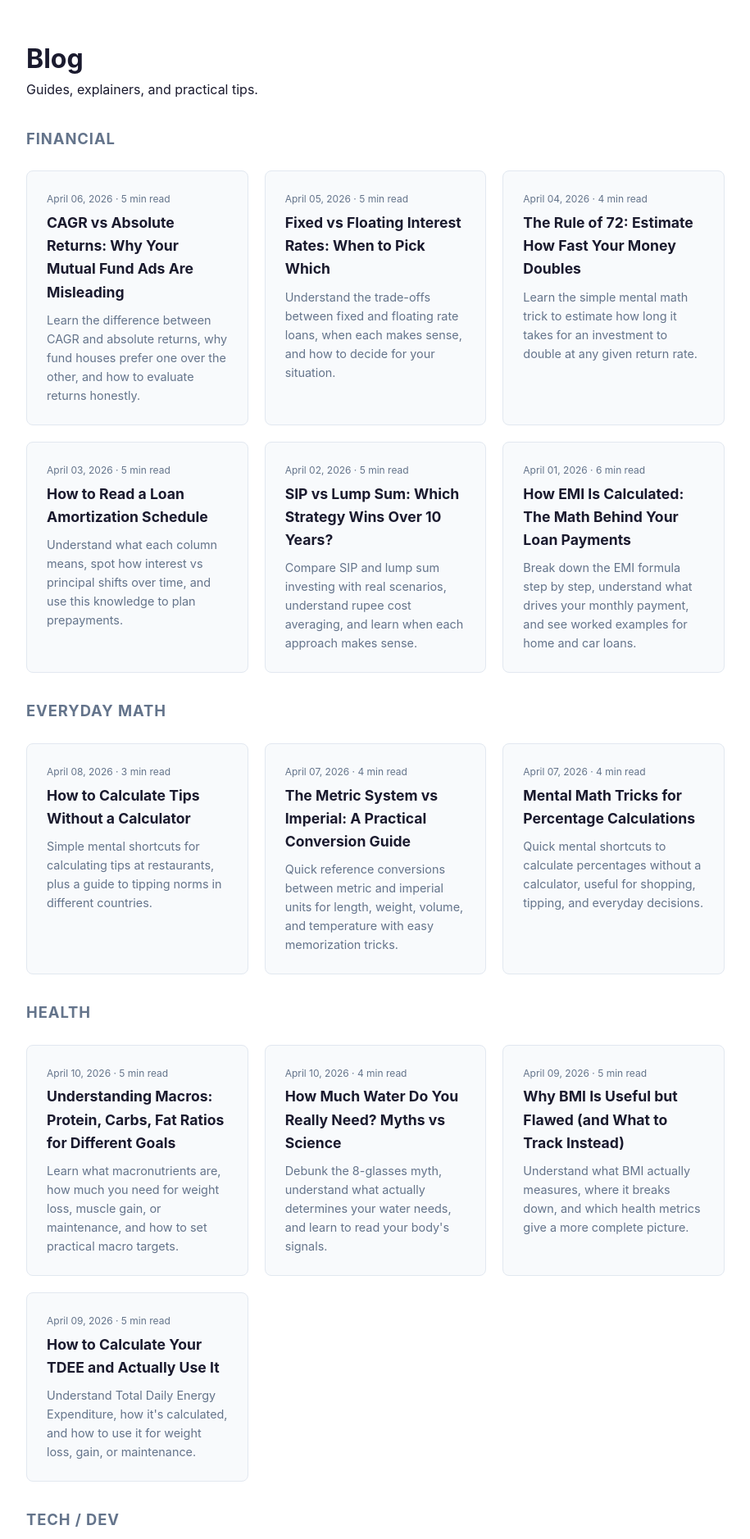
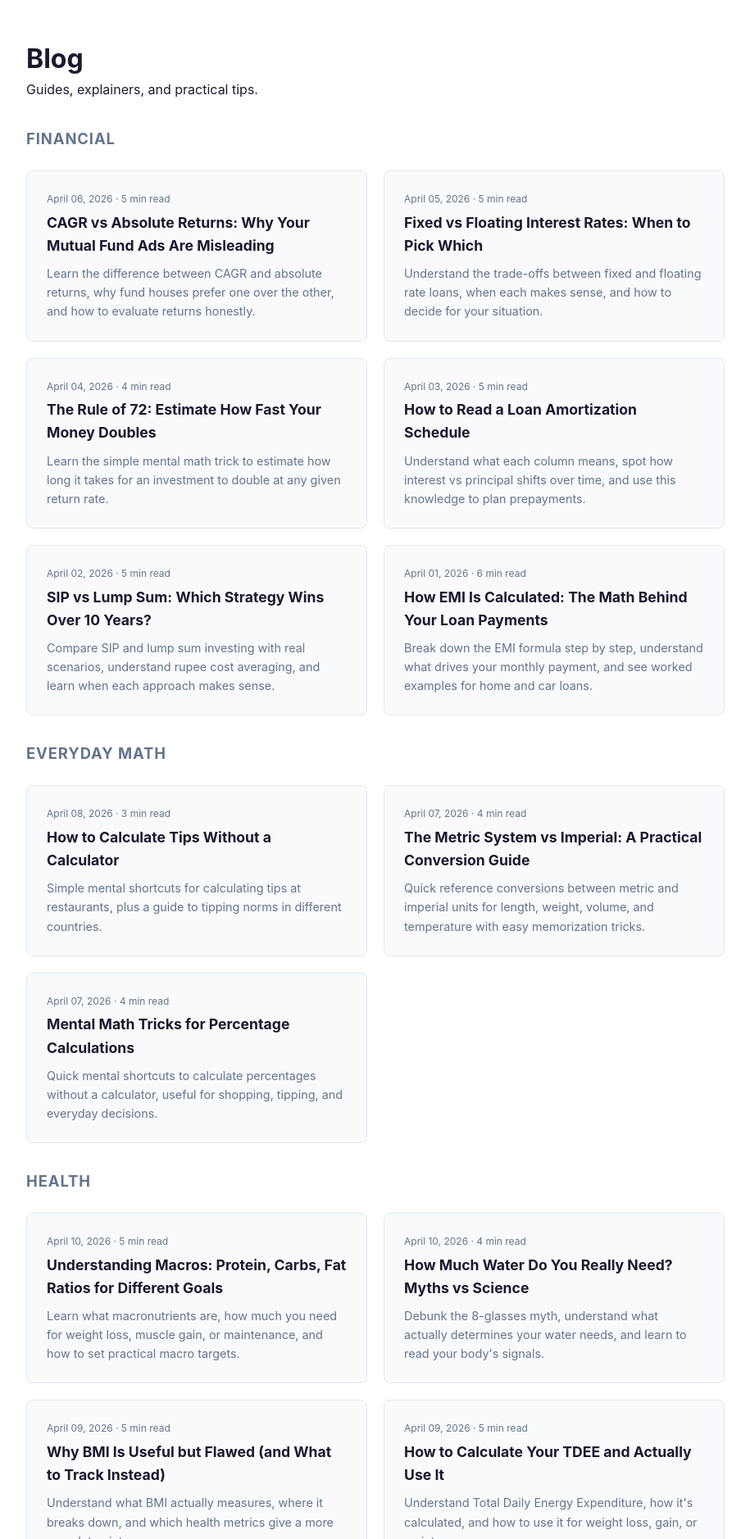
Before and after one commit to chaudhary/how-to-do, a Jekyll site: the page built from index.html, in a window 1280 px wide. Shown: the part 2165-4043 px from the top of the page at 82% size, without its empty margins (182-1097 px from the left). Built offline with Jekyll 4.4.1, drawn with Linux system fonts in a browser that asks for light colours.

Commit message:
Use 2-column grid for blog cards on homepage
Blog posts now display 2 per row, distinct from the 3-column
tool cards. Responsive: collapses to 1 column on mobile.

Co-Authored-By: Claude Opus 4.6 (1M context) <noreply@anthropic.com>

```diff
--- a/assets/css/style.css
+++ b/assets/css/style.css
@@ -477,8 +477,16 @@ main {
   flex: 1;
 }
 
+.blog-grid {
+  display: grid;
+  grid-template-columns: repeat(2, 1fr);
+  gap: 1.25rem;
+  margin-top: 1.5rem;
+}
+
 @media (max-width: 600px) {
-  .tools-grid {
+  .tools-grid,
+  .blog-grid {
     grid-template-columns: 1fr;
   }
 }
--- a/index.html
+++ b/index.html
@@ -124,7 +124,7 @@ title: Home
   {% assign cat_posts = site.posts | where: "category", cat %}
   {% if cat_posts.size > 0 %}
   <h2 class="section-cat" style="margin-top:2rem;font-size:1.15rem;color:var(--color-muted);text-transform:uppercase;letter-spacing:0.05em;">{{ cat }}</h2>
-  <div class="tools-grid">
+  <div class="blog-grid">
     {% for post in cat_posts %}
     <a href="{{ post.url | relative_url }}" class="tool-card" data-search="{{ post.title | downcase }} {{ post.description | downcase }} {{ post.category | downcase }}">
       <div class="blog-meta" style="font-size:0.75rem;color:var(--color-muted);margin-bottom:0.35rem;">{{ post.date | date: "%B %d, %Y" }} &middot; {{ post.reading_time }} min read</div>
@@ -171,7 +171,7 @@ function filterAll() {
   // Hide category headers if all their cards are hidden
   categories.forEach(function(cat) {
     var grid = cat.nextElementSibling;
-    if (!grid || !grid.classList.contains('tools-grid')) return;
+    if (!grid || (!grid.classList.contains('tools-grid') && !grid.classList.contains('blog-grid'))) return;
     var hasVisible = Array.from(grid.querySelectorAll('.tool-card')).some(function(c) {
       return c.style.display !== 'none';
     });
```
